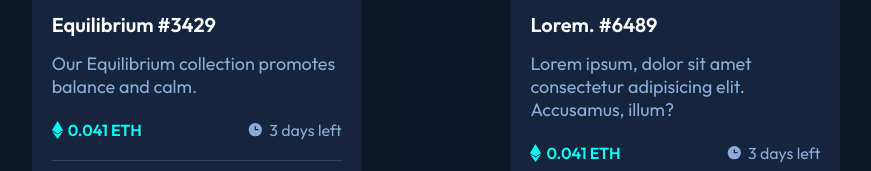
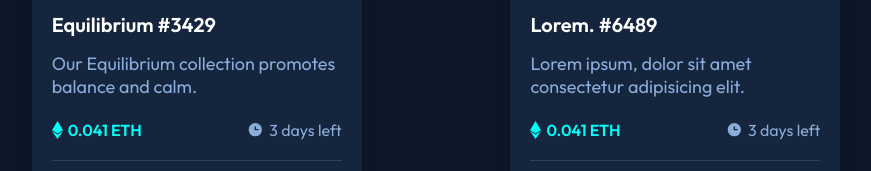
Before and after one commit to ConradMcGrifter/NFT-preview-card, a plain HTML site: page index.html in a window 1280 px wide. Shown: the part 338-509 px from the top of the page, without its empty margins (204-1075 px from the left). Drawn offline with Linux system fonts and the light colour scheme.

Commit message:
update table of contents

```diff
--- a/index.html
+++ b/index.html
@@ -59,7 +59,6 @@
                 <h1 class="card__title">Lorem. #6489</h1>
                 <p class="card__info">
                     Lorem ipsum, dolor sit amet consectetur adipisicing elit.
-                    Accusamus, illum?
                 </p>
                 <div class="cardPrice-wrap">
                     <p class="card__price">0.041 ETH</p>
--- a/styles/base/_base.scss
+++ b/styles/base/_base.scss
@@ -27,15 +27,3 @@ body {
     justify-content: center;
     padding: 1.5rem;
 }
-
-.grid {
-    // outline: solid red 1px;
-    width: 75%;
-    min-width: 33rem;
-    display: grid;
-    gap: 2rem;
-    grid-template-columns: repeat(auto-fill, minmax(325px, 1fr));
-    grid-auto-flow: dense;
-    // place-items: center;
-    justify-items: center;
-}
--- /dev/null
+++ b/styles/containers/_cards-grid.scss
@@ -0,0 +1,13 @@
+/* ----------------------------------------------*\
+    CONTAINERS -> #CARDS-GRID
+\*-----------------------------------------------*/
+
+.grid {
+    width: 75%;
+    min-width: 33rem;
+    display: grid;
+    gap: 2rem;
+    grid-template-columns: repeat(auto-fill, minmax(325px, 1fr));
+    grid-auto-flow: dense;
+    justify-items: center;
+}
--- a/styles/main.scss
+++ b/styles/main.scss
@@ -2,6 +2,7 @@
 
 @import "utils/variables", "utils/functions", "utils/mixins";
 @import "base/base";
+@import "containers/grids/cards-grid";
 @import "components/avatar";
 @import "components/card";
 @import "components/lightbox";
```
Also changed, not shown: css/main.css, 2 other files.
